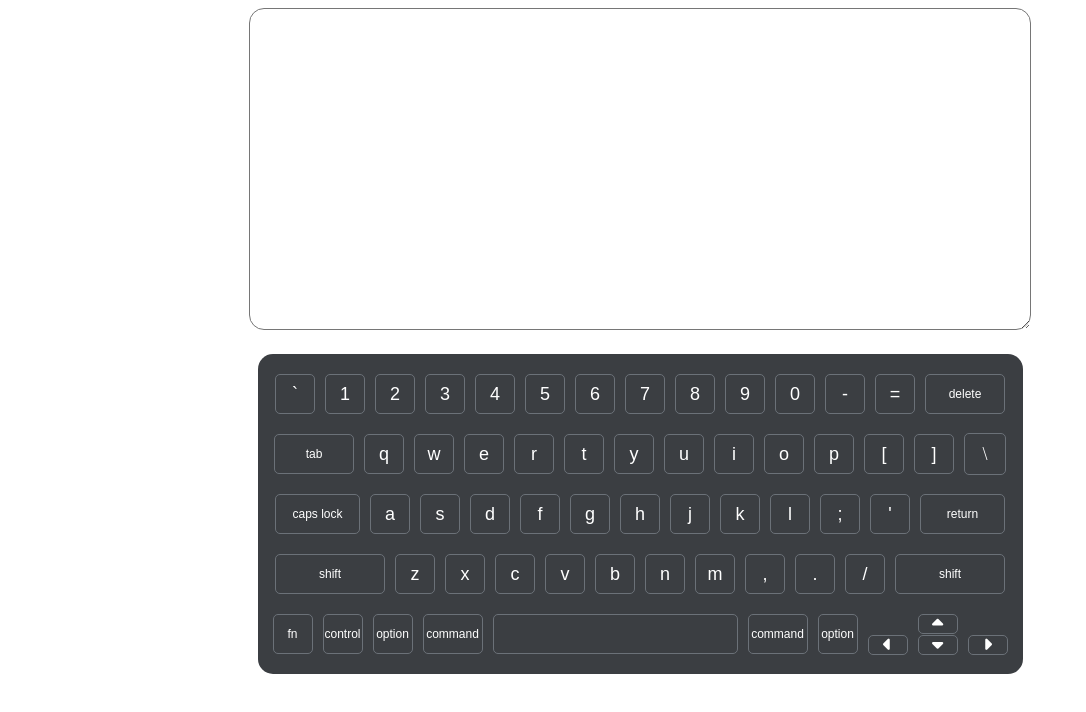
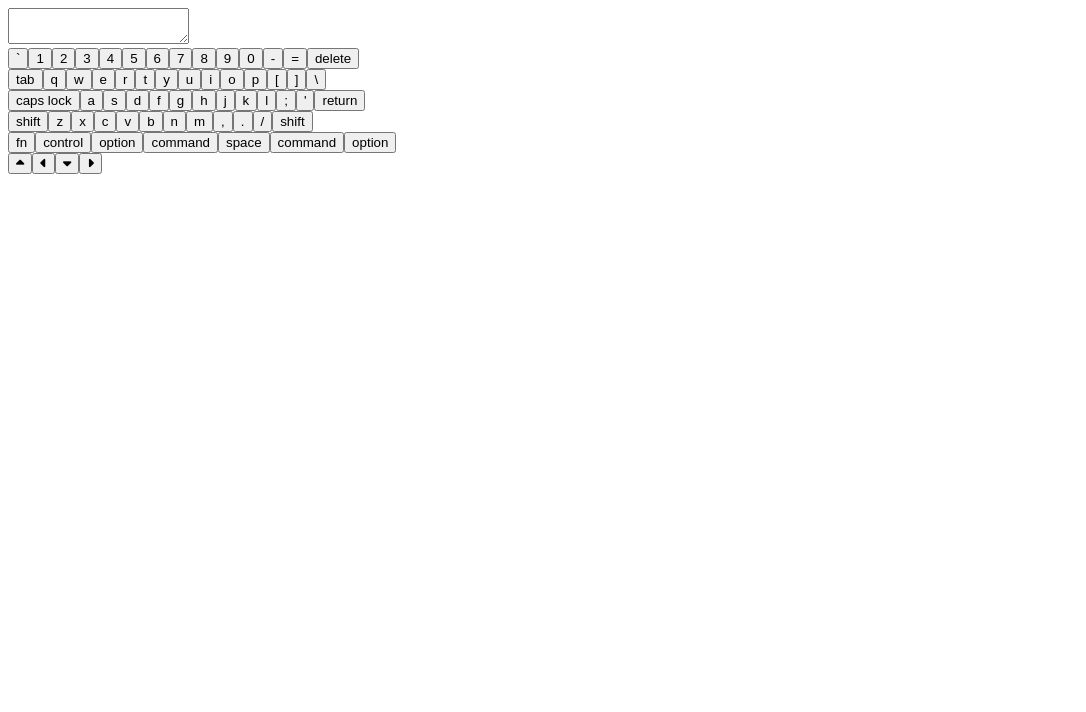
Before and after one commit to eavgrey/virtual-keyboard, a plain HTML site: page index.html in a window 1280 px wide. Shown: the whole page, without its empty margins (0-1086 px from the left). Drawn offline with nearby package versions, Linux system fonts and the light colour scheme; files that its build step writes are made by us from their sources.

Commit message:
feat: add page structure using js

```diff
--- a/index.html
+++ b/index.html
@@ -4,136 +4,13 @@
     <meta charset="UTF-8" />
     <meta http-equiv="X-UA-Compatible" content="IE=edge" />
     <meta name="viewport" content="width=device-width, initial-scale=1.0" />
-    <link rel="stylesheet" href="style.css" />
-    <title>Document</title>
+    <title>Virtual-keyboard</title>
   </head>
   <body>
-    <div class="text-display">
-      <textarea
-        name="text-display"
-        id="text-display"
-        class="text-display__area"
-      ></textarea>
-    </div>
-    <div class="keyboard">
-      <div class="keyboard__row">
-        <button class="keyboard__key">`</button>
-        <button class="keyboard__key">1</button>
-        <button class="keyboard__key">2</button>
-        <button class="keyboard__key">3</button>
-        <button class="keyboard__key">4</button>
-        <button class="keyboard__key">5</button>
-        <button class="keyboard__key">6</button>
-        <button class="keyboard__key">7</button>
-        <button class="keyboard__key">8</button>
-        <button class="keyboard__key">9</button>
-        <button class="keyboard__key">0</button>
-        <button class="keyboard__key">-</button>
-        <button class="keyboard__key">=</button>
-        <button class="keyboard__key keyboard__key--special keyboard__key--tab">
-          delete
-        </button>
-      </div>
-      <div class="keyboard__row">
-        <button class="keyboard__key keyboard__key--special keyboard__key--tab">
-          tab
-        </button>
-        <button class="keyboard__key">q</button>
-        <button class="keyboard__key">w</button>
-        <button class="keyboard__key">e</button>
-        <button class="keyboard__key">r</button>
-        <button class="keyboard__key">t</button>
-        <button class="keyboard__key">y</button>
-        <button class="keyboard__key">u</button>
-        <button class="keyboard__key">i</button>
-        <button class="keyboard__key">o</button>
-        <button class="keyboard__key">p</button>
-        <button class="keyboard__key">[</button>
-        <button class="keyboard__key">]</button>
-        <div class="keyboard__key">\</div>
-      </div>
-      <div class="keyboard__row">
-        <button
-          class="keyboard__key keyboard__key--special keyboard__key--return"
-        >
-          caps lock
-        </button>
-        <button class="keyboard__key">a</button>
-        <button class="keyboard__key">s</button>
-        <button class="keyboard__key">d</button>
-        <button class="keyboard__key">f</button>
-        <button class="keyboard__key">g</button>
-        <button class="keyboard__key">h</button>
-        <button class="keyboard__key">j</button>
-        <button class="keyboard__key">k</button>
-        <button class="keyboard__key">l</button>
-        <button class="keyboard__key">;</button>
-        <button class="keyboard__key">'</button>
-        <button
-          class="keyboard__key keyboard__key--special keyboard__key--return"
-        >
-          return
-        </button>
-      </div>
-      <div class="keyboard__row">
-        <button
-          class="keyboard__key keyboard__key--special keyboard__key--shift"
-        >
-          shift
-        </button>
-        <button class="keyboard__key">z</button>
-        <button class="keyboard__key">x</button>
-        <button class="keyboard__key">c</button>
-        <button class="keyboard__key">v</button>
-        <button class="keyboard__key">b</button>
-        <button class="keyboard__key">n</button>
-        <button class="keyboard__key">m</button>
-        <button class="keyboard__key">,</button>
-        <button class="keyboard__key">.</button>
-        <button class="keyboard__key">/</button>
-        <button
-          class="keyboard__key keyboard__key--special keyboard__key--shift"
-        >
-          shift
-        </button>
-      </div>
-      <div class="keyboard__row">
-        <button class="keyboard__key keyboard__key--special">fn</button>
-        <button class="keyboard__key keyboard__key--special">control</button>
-        <button class="keyboard__key keyboard__key--special">option</button>
-        <button
-          class="keyboard__key keyboard__key--special keyboard__key--command"
-        >
-          command
-        </button>
-        <button
-          class="keyboard__key keyboard__key--special keyboard__key--space"
-        ></button>
-        <button
-          class="keyboard__key keyboard__key--special keyboard__key--command"
-        >
-          command
-        </button>
-        <button class="keyboard__key keyboard__key--special">option</button>
-        <div class="keyboard__sub-row">
-          <button class="keyboard__key sub-row__key sub-row__key--first">
-            <i class="fa-solid fa-caret-up"></i>
-          </button>
-          <button class="keyboard__key sub-row__key">
-            <i class="fa-solid fa-caret-left"></i>
-          </button>
-          <button class="keyboard__key sub-row__key">
-            <i class="fa-solid fa-caret-down"></i>
-          </button>
-          <button class="keyboard__key sub-row__key">
-            <i class="fa-solid fa-caret-right"></i>
-          </button>
-        </div>
-      </div>
-    </div>
+    <script
+      src="https://kit.fontawesome.com/5d2ab4825d.js"
+      crossorigin="anonymous"
+    ></script>
+    <script src="index.js"></script>
   </body>
-  <script
-    src="https://kit.fontawesome.com/5d2ab4825d.js"
-    crossorigin="anonymous"
-  ></script>
 </html>
--- /dev/null
+++ b/index.js
@@ -0,0 +1,83 @@
+const body = document.querySelector("body");
+
+const textDisplay = document.createElement("div");
+textDisplay.classList.add("text-display");
+const textArea = document.createElement("textarea");
+textArea.setAttribute("name", "text-display");
+textArea.setAttribute("id", "text-display");
+textArea.classList.add("text-display__area");
+textDisplay.appendChild(textArea);
+body.appendChild(textDisplay);
+
+const keyboard = document.createElement("div");
+keyboard.classList.add("keyboard");
+
+const rows = [
+  ["`", "1", "2", "3", "4", "5", "6", "7", "8", "9", "0", "-", "=", "delete"],
+  ["tab", "q", "w", "e", "r", "t", "y", "u", "i", "o", "p", "[", "]", "\\"],
+  [
+    "caps lock",
+    "a",
+    "s",
+    "d",
+    "f",
+    "g",
+    "h",
+    "j",
+    "k",
+    "l",
+    ";",
+    "'",
+    "return",
+  ],
+  ["shift", "z", "x", "c", "v", "b", "n", "m", ",", ".", "/", "shift"],
+  ["fn", "control", "option", "command", "space", "command", "option"],
+];
+
+for (let i = 0; i < rows.length; i++) {
+  const row = document.createElement("div");
+  row.classList.add("keyboard__row");
+  for (let j = 0; j < rows[i].length; j++) {
+    const key = document.createElement("button");
+    key.classList.add("keyboard__key");
+    key.innerHTML = rows[i][j];
+    if (
+      rows[i][j] === "delete" ||
+      rows[i][j] === "tab" ||
+      rows[i][j] === "caps lock" ||
+      rows[i][j] === "return" ||
+      rows[i][j] === "shift" ||
+      rows[i][j] === "fn" ||
+      rows[i][j] === "control" ||
+      rows[i][j] === "option" ||
+      rows[i][j] === "command" ||
+      rows[i][j] === "space"
+    ) {
+      key.classList.add(`keyboard__key--${rows[i][j].replace(" ", "-")}`);
+    }
+    row.appendChild(key);
+  }
+  keyboard.appendChild(row);
+}
+
+const subRow = document.createElement("div");
+subRow.classList.add("keyboard__sub-row");
+const subRowKeys = [
+  '<i class="fa-solid fa-caret-up"></i>',
+  '<i class="fa-solid fa-caret-left"></i>',
+  '<i class="fa-solid fa-caret-down"></i>',
+  '<i class="fa-solid fa-caret-right"></i>',
+];
+for (let k = 0; k < subRowKeys.length; k++) {
+  const subRowKey = document.createElement("button");
+  subRowKey.classList.add("keyboard__key", "sub-row__key");
+  if (k === 0) {
+    subRowKey.classList.add("sub-row__key--first");
+  }
+  subRowKey.innerHTML = subRowKeys[k];
+  subRow.appendChild(subRowKey);
+}
+const lastRow = keyboard.lastChild;
+lastRow.appendChild(subRow);
+
+body.appendChild(keyboard);
```
